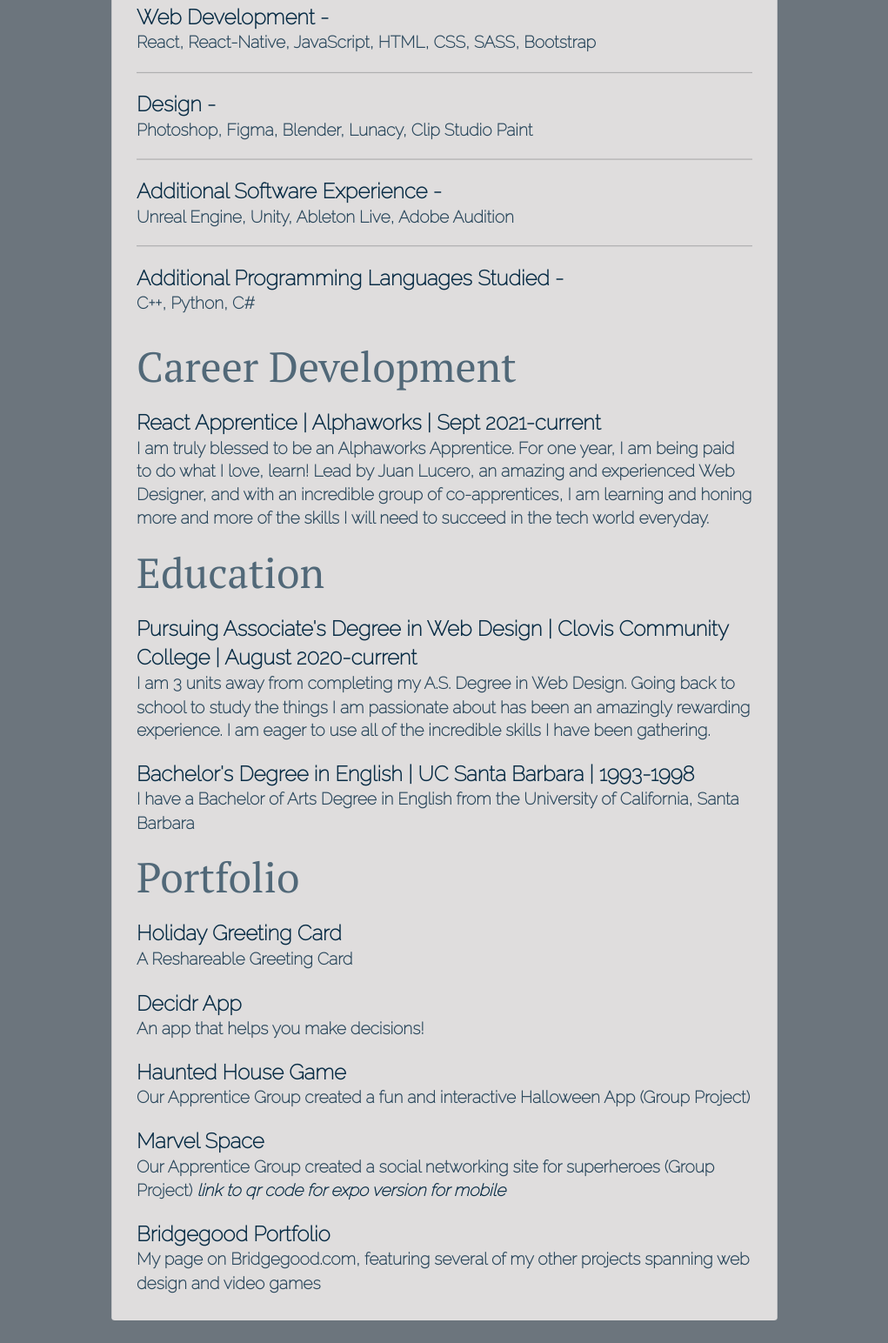
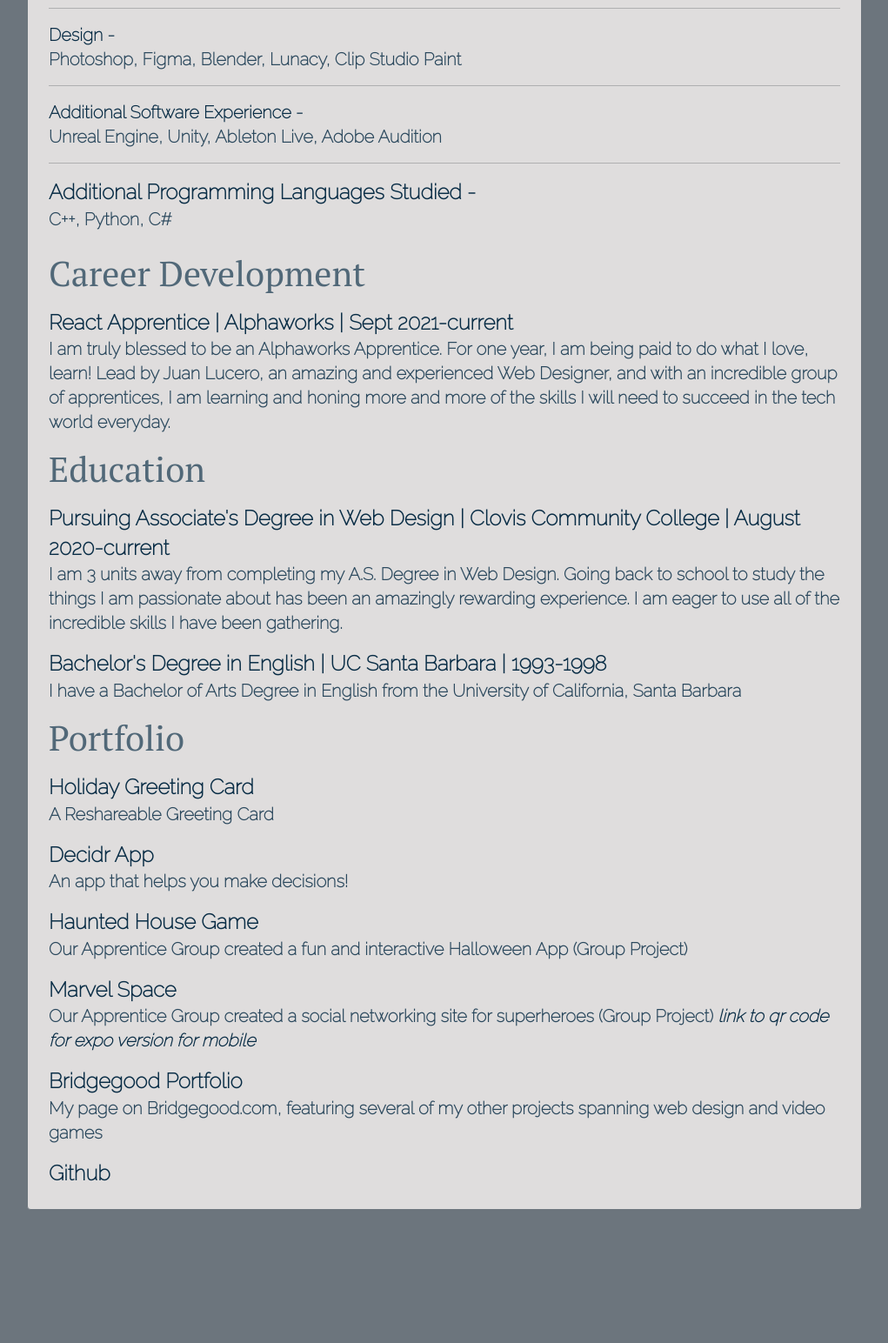
Before and after one commit to srosenberg74/Portfolio, a plain HTML site: page index.html in a window 1280 px wide. Shown: the part 516-2060 px from the top of the page at 87% size, without its empty margins (129-1150 px from the left). After the commit the page ends 1923 px from the top, so only its background shows below. Drawn offline with nearby package versions, Linux system fonts and the light colour scheme; a web font is replaced by a local one.

Commit message:
feat(layout): fix responsive issues with img

```diff
--- a/index.html
+++ b/index.html
@@ -5,6 +5,12 @@
     <meta http-equiv="X-UA-Compatible" content="IE=edge" />
     <meta name="viewport" content="width=device-width, initial-scale=1.0" />
     <title>Sam's Portfolio</title>
+    <!-- JavaScript Bundle with Popper -->
+    <script
+      src="https://cdn.jsdelivr.net/npm/bootstrap@5.1.3/dist/js/bootstrap.bundle.min.js"
+      integrity="sha384-ka7Sk0Gln4gmtz2MlQnikT1wXgYsOg+OMhuP+IlRH9sENBO0LRn5q+8nbTov4+1p"
+      crossorigin="anonymous"
+    ></script>
     <link
       href="https://cdn.jsdelivr.net/npm/bootstrap@5.1.3/dist/css/bootstrap.min.css"
       rel="stylesheet"
@@ -20,19 +26,24 @@
   </head>
   <body class="bg-secondary">
     <style>
-      :target::before {
+      :root {
+        /* --header-height: 74px; */
+        scroll-padding-top: 88px;
+        scroll-behavior: smooth;
+      }
+      /* :target::before {
         content: "";
         display: block;
         height: 74px;
         margin-top: -74px;
-      }
+      } */
     </style>
     <nav
       class="navbar navbar-expand-lg navbar-dark fixed-top"
       style="background-color: #082c45; font-family: licorice"
     >
       <div class="container-fluid">
-        <a class="navbar-brand fs-2" href="#">Sam Rosenberg</a>
+        <a class="navbar-brand fs-2 nav-item" href="#">Sam Rosenberg</a>
         <button
           class="navbar-toggler"
           type="button"
@@ -69,31 +80,18 @@
     </nav>
     <div class="pt-4 mt-5"></div>
     <div
-      class="container p-2 px-4 border border-secondary rounded-2 mx-auto w-50 mt-3"
-      style="
-        width: 80vw;
-        background-color: #dfdddd;
-        transform: scale(1.2) translateY(9%);
-        margin-bottom: 270px;
-      "
+      class="container p-2 px-4 border border-secondary rounded-2 mx-auto w-75 my-3"
+      style="width: 80vw; background-color: #dfdddd"
     >
-      <div class="w-50" style="position: relative">
-        <div style="margin: 0 auto">
-          <img
-            src="Sam.jpg"
-            class="img-fluid float-start border border-dark rounded-1 me-4 mt-2"
-          />
-          <!-- <div
-            style="
-              position: absolute;
-              transform: translate(10%,520%);
-              color: #082c45;
-              font-family: Licorice;
-            "
-          >
-            <h2>Hello!</h2>
-          </div> -->
-        </div>
+      <div>
+        <img
+          src="Sam.jpg"
+          class="img-fluid d-md-none border border-dark rounded-1 me-4 mt-2"
+        />
+        <img
+          src="Sam.jpg"
+          class="w-50 float-md-start d-none d-md-block border border-dark rounded-1 me-4 mt-2"
+        />
       </div>
       <div class="mb-2">
         <h1
@@ -104,13 +102,8 @@
           Profile
         </h1>
         <p
-          class="fs-6 fw-bold"
-          style="
-            line-height: 1.4;
-            color: white;
-            color: #082c45d7;
-            font-family: raleway;
-          "
+          class="fs-5 fw-bold"
+          style="line-height: 1.4; color: #082c45d7; font-family: raleway"
         >
           I am a React Apprentice at Alphaworks (a subsidiary of Bitwise
           Industries). I am incredibly curious and have a huge thirst for
@@ -128,28 +121,18 @@
           Areas of Study
         </h2>
         <p
-          class="fs-6 fw-bold"
-          style="
-            line-height: 1.4;
-            color: white;
-            color: #082c45d7;
-            font-family: raleway;
-          "
+          class="fs-5 fw-bold"
+          style="line-height: 1.4; color: #082c45d7; font-family: raleway"
         >
           <strong class="fw-bolder fs-5" style="color: #082c45"
             >Web Development -</strong
           ><br />
-          React, React-Native, JavaScript, HTML, CSS, SASS, Bootstrap
+          React, React-Native, JavaScript, HTML, CSS, Bootstrap
         </p>
         <hr />
         <p
-          class="fs-6 fw-bold"
-          style="
-            line-height: 1.4;
-            color: white;
-            color: #082c45d7;
-            font-family: raleway;
-          "
+          class="fs-5 fw-bold"
+          style="line-height: 1.4; color: #082c45d7; font-family: raleway"
         >
           <strong class="fw-bolder fs-5" style="color: #082c45">Design -</strong
           ><br />
@@ -157,13 +140,8 @@
         </p>
         <hr />
         <p
-          class="fs-6 fw-bold"
-          style="
-            line-height: 1.4;
-            color: white;
-            color: #082c45d7;
-            font-family: raleway;
-          "
+          class="fs-5 fw-bold"
+          style="line-height: 1.4; color: #082c45d7; font-family: raleway"
         >
           <strong class="fw-bolder fs-5" style="color: #082c45"
             >Additional Software Experience -</strong
@@ -173,15 +151,10 @@
         </p>
         <hr />
         <p
-          class="fs-6 fw-bold mb-4"
-          style="
-            line-height: 1.4;
-            color: white;
-            color: #082c45d7;
-            font-family: raleway;
-          "
+          class="fs-5 fw-bold mb-4"
+          style="line-height: 1.4; color: #082c45d7; font-family: raleway"
         >
-          <strong class="fw-bolder fs-5" style="color: #082c45"
+          <strong class="fw-bolder fs-4" style="color: #082c45"
             >Additional Programming Languages Studied -</strong
           ><br />
           C++, Python, C#
@@ -194,21 +167,16 @@
           Career Development
         </h2>
         <p
-          class="fs-6 fw-bold"
-          style="
-            line-height: 1.4;
-            color: white;
-            color: #082c45d7;
-            font-family: raleway;
-          "
+          class="fs-5 fw-bold"
+          style="line-height: 1.4; color: #082c45d7; font-family: raleway"
         >
-          <strong class="fw-bolder fs-5" style="color: #082c45"
+          <strong class="fw-bolder fs-4" style="color: #082c45"
             >React Apprentice | Alphaworks | Sept 2021-current </strong
           ><br />I am truly blessed to be an Alphaworks Apprentice. For one
           year, I am being paid to do what I love, learn! Lead by Juan Lucero,
           an amazing and experienced Web Designer, and with an incredible group
-          of co-apprentices, I am learning and honing more and more of the
-          skills I will need to succeed in the tech world everyday.
+          of apprentices, I am learning and honing more and more of the skills I
+          will need to succeed in the tech world everyday.
         </p>
         <h2
           class="my-3 fs-1"
@@ -218,7 +186,7 @@
           Education
         </h2>
         <p
-          class="fs-6 fw-bold"
+          class="fs-5 fw-bold"
           style="
             line-height: 1.4;
             color: white;
@@ -226,7 +194,7 @@
             font-family: raleway;
           "
         >
-          <strong class="fw-bolder fs-5" style="color: #082c45"
+          <strong class="fw-bolder fs-4" style="color: #082c45"
             >Pursuing Associate's Degree in Web Design | Clovis Community
             College | August 2020-current </strong
           ><br />I am 3 units away from completing my A.S. Degree in Web Design.
@@ -235,7 +203,7 @@
           incredible skills I have been gathering.
         </p>
         <p
-          class="fs-6 fw-bold"
+          class="fs-5 fw-bold"
           style="
             line-height: 1.4;
             color: white;
@@ -243,7 +211,7 @@
             font-family: raleway;
           "
         >
-          <strong class="fw-bolder fs-5" style="color: #082c45"
+          <strong class="fw-bolder fs-4" style="color: #082c45"
             >Bachelor's Degree in English | UC Santa Barbara | 1993-1998 </strong
           ><br />I have a Bachelor of Arts Degree in English from the University
           of California, Santa Barbara
@@ -257,7 +225,7 @@
         </h2>
 
         <p
-          class="fs-6 fw-bold"
+          class="fs-5 fw-bold"
           style="
             line-height: 1.4;
             color: white;
@@ -265,7 +233,7 @@
             font-family: raleway;
           "
         >
-          <strong class="fw-bolder fs-5" style="color: #082c45"
+          <strong class="fw-bolder fs-4" style="color: #082c45"
             ><a
               class="text-decoration-none"
               style="color: #082c45"
@@ -276,7 +244,7 @@
           ><br />A Reshareable Greeting Card
         </p>
         <p
-          class="fs-6 fw-bold"
+          class="fs-5 fw-bold"
           style="
             line-height: 1.4;
             color: white;
@@ -284,7 +252,7 @@
             font-family: raleway;
           "
         >
-          <strong class="fw-bolder fs-5" style="color: #082c45"
+          <strong class="fw-bolder fs-4" style="color: #082c45"
             ><a
               class="text-decoration-none"
               style="color: #082c45"
@@ -295,7 +263,7 @@
           ><br />An app that helps you make decisions!
         </p>
         <p
-          class="fs-6 fw-bold"
+          class="fs-5 fw-bold"
           style="
             line-height: 1.4;
             color: white;
@@ -303,7 +271,7 @@
             font-family: raleway;
           "
         >
-          <strong class="fw-bolder fs-5" style="color: #082c45"
+          <strong class="fw-bolder fs-4" style="color: #082c45"
             ><a
               class="text-decoration-none"
               style="color: #082c45"
@@ -315,7 +283,7 @@
           App (Group Project)
         </p>
         <p
-          class="fs-6 fw-bold"
+          class="fs-5 fw-bold"
           style="
             line-height: 1.4;
             color: white;
@@ -323,7 +291,7 @@
             font-family: raleway;
           "
         >
-          <strong class="fw-bolder fs-5" style="color: #082c45"
+          <strong class="fw-bolder fs-4" style="color: #082c45"
             ><a
               class="text-decoration-none"
               style="color: #082c45"
@@ -342,7 +310,7 @@
           >
         </p>
         <p
-          class="fs-6 fw-bold"
+          class="fs-5 fw-bold"
           style="
             line-height: 1.4;
             color: white;
@@ -350,7 +318,7 @@
             font-family: raleway;
           "
         >
-          <strong class="fw-bolder fs-5" style="color: #082c45"
+          <strong class="fw-bolder fs-4" style="color: #082c45"
             ><a
               class="text-decoration-none"
               style="color: #082c45"
@@ -361,8 +329,38 @@
           ><br />My page on Bridgegood.com, featuring several of my other
           projects spanning web design and video games
         </p>
+        <p
+          class="fs-5 fw-bold"
+          style="
+            line-height: 1.4;
+            color: white;
+            color: #082c45d7;
+            font-family: raleway;
+          "
+        >
+          <strong class="fw-bolder fs-4" style="color: #082c45"
+            ><a
+              class="text-decoration-none"
+              style="color: #082c45"
+              href="https://github.com/srosenberg74"
+              target="_blank"
+              >Github</a
+            ></strong
+          >
+        </p>
       </div>
     </div>
-    <div style="height: 90px"></div>
+
+    <!--Fix to make dropdown menu close on click-->
+    <script>
+      const navLinks = document.querySelectorAll(".nav-item");
+      const menuToggle = document.getElementById("navbarSupportedContent");
+      const bsCollapse = new bootstrap.Collapse(menuToggle);
+      navLinks.forEach((l) => {
+        l.addEventListener("click", () => {
+          bsCollapse.toggle();
+        });
+      });
+    </script>
   </body>
 </html>
```
